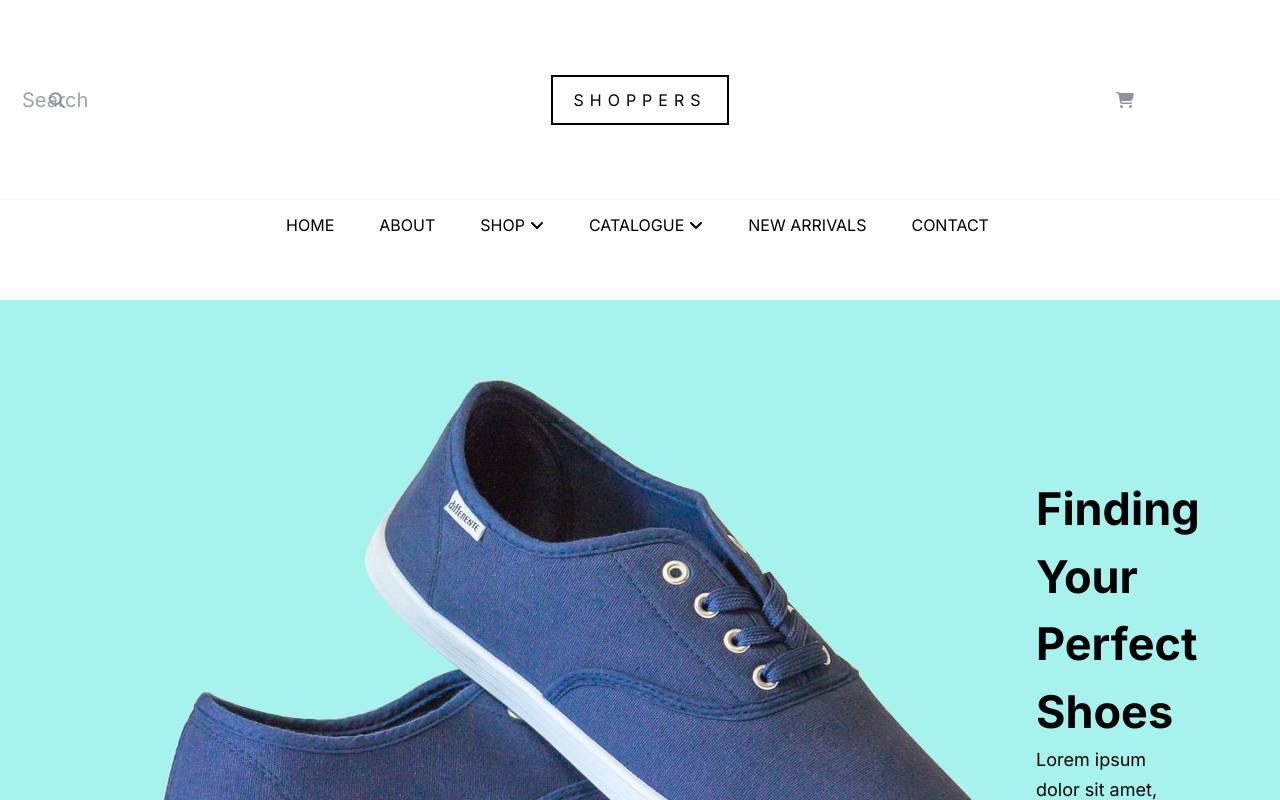
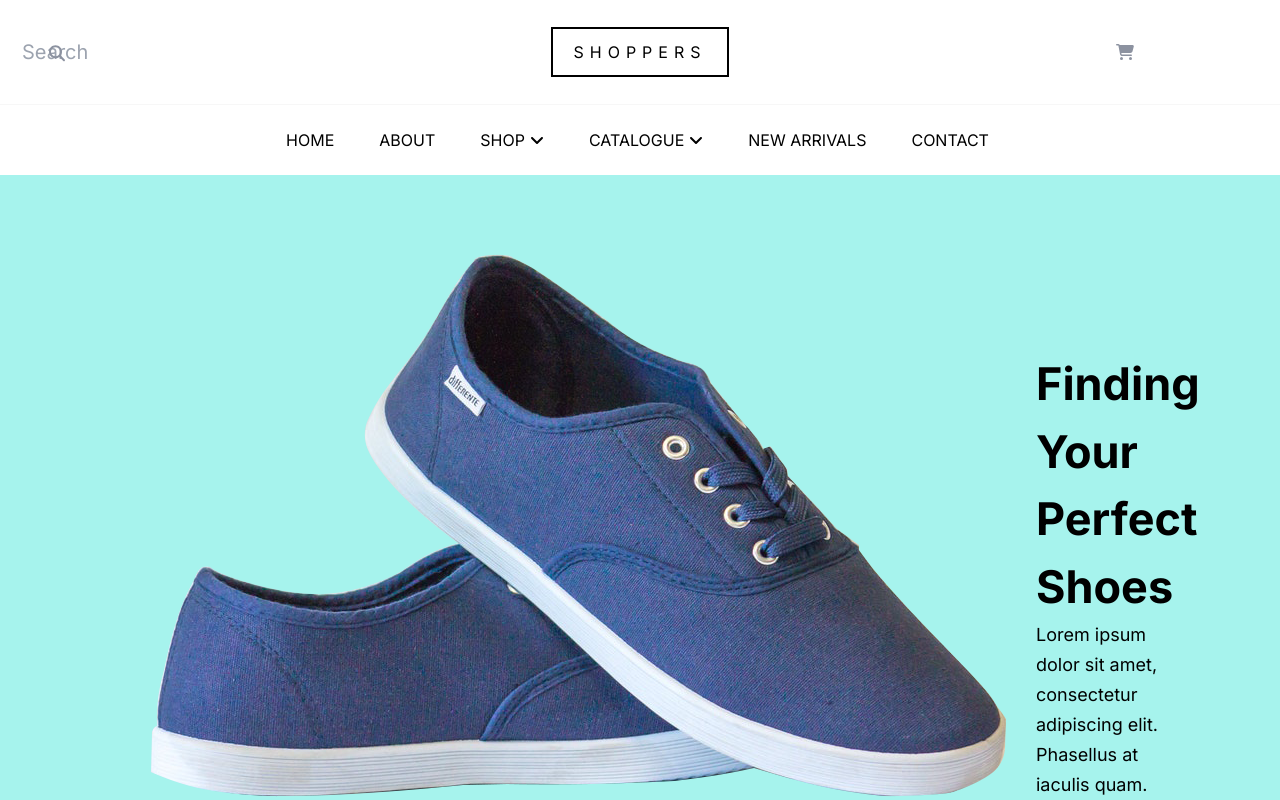
Before and after one commit to MichalStaszkiewicz/e-commerce, a Next.js app: page /home in a window 1280 px wide. Shown: the top 800 px of the page. Built offline with nearby package versions, Linux system fonts and the light colour scheme.

Commit message:
benefit class component to function

```diff
--- a/styles/header.css
+++ b/styles/header.css
@@ -1,6 +1,32 @@
+.header {
+  height: 175px;
+  width: 100%;
 
+  position: relative;
+  justify-content: center;
+  flex-direction: column;
+  align-items: center;
+  align-content: center;
+  display: flex;
+}
+.header .site-top-block {
+  justify-content: center;
+  flex-direction: column;
+  display: flex;
+  align-items: center;
+  align-content: center;
+
+  width: 100%;
+}
+.header .nav-header {
+  display: flex;
+  justify-content: center;
+  flex-direction: row;
+
+  align-items: center;
+}
 .header_nav_button:hover {
-	transition: .1s all ease-in-out;
+  transition: 0.1s all ease-in-out;
   color: var(--primary-color);
   cursor: pointer;
 }
@@ -13,20 +39,13 @@
   justify-content: start;
   width: 200px;
   position: absolute;
-	transform: translateY(90%);
-
+  transform: translateY(105%);
   bottom: 0;
-
   left: 0;
-
-
 }
 
 .header_nav_container:hover {
   background-color: rgb(199, 168, 228);
-
-
-
 }
 
 .header_button_menu_label {
@@ -44,40 +63,29 @@
   bottom: 0;
 
   left: 0;
-
-
 }
 
-.header_button_menu_label>* {
+.header_button_menu_label > * {
   margin-top: 10px;
   color: black;
-
 }
 
-.header_button_menu_label>:last-child {
-
+.header_button_menu_label > :last-child {
   margin-bottom: 10px;
-
 }
 
-.header_button_menu>* {
+.header_button_menu > * {
   margin-top: 10px;
   color: black;
-
 }
 
-.header_button_menu> :last-child {
-
+.header_button_menu > :last-child {
   margin-bottom: 10px;
-
 }
 
 .header_nav_button.menu-open .header_button_menu {
   display: block;
-
 }
-
-
 
 .header-menu-label {
   color: #8c92a0;
@@ -99,19 +107,16 @@
   margin-left: 10px;
 }
 
-.nav-header>* {
+.nav-header > * {
   margin-right: 20px;
 }
 
-.nav-header> :last-child {
+.nav-header > :last-child {
   margin-right: 0;
 }
 
-.header_nav_button>* {
+.header_nav_button > * {
   margin-right: 5px;
-
-
-
 }
 
 .header_nav_button {
@@ -120,13 +125,8 @@
   display: flex;
   align-items: center;
   justify-content: center;
-	height: 50px;
-
+  height: 70px;
   padding-left: 10px;
   padding-right: 10px;
   width: auto;
-
-
-
-
 }
```
Lines whose indentation alone changed are shown as unchanged.
